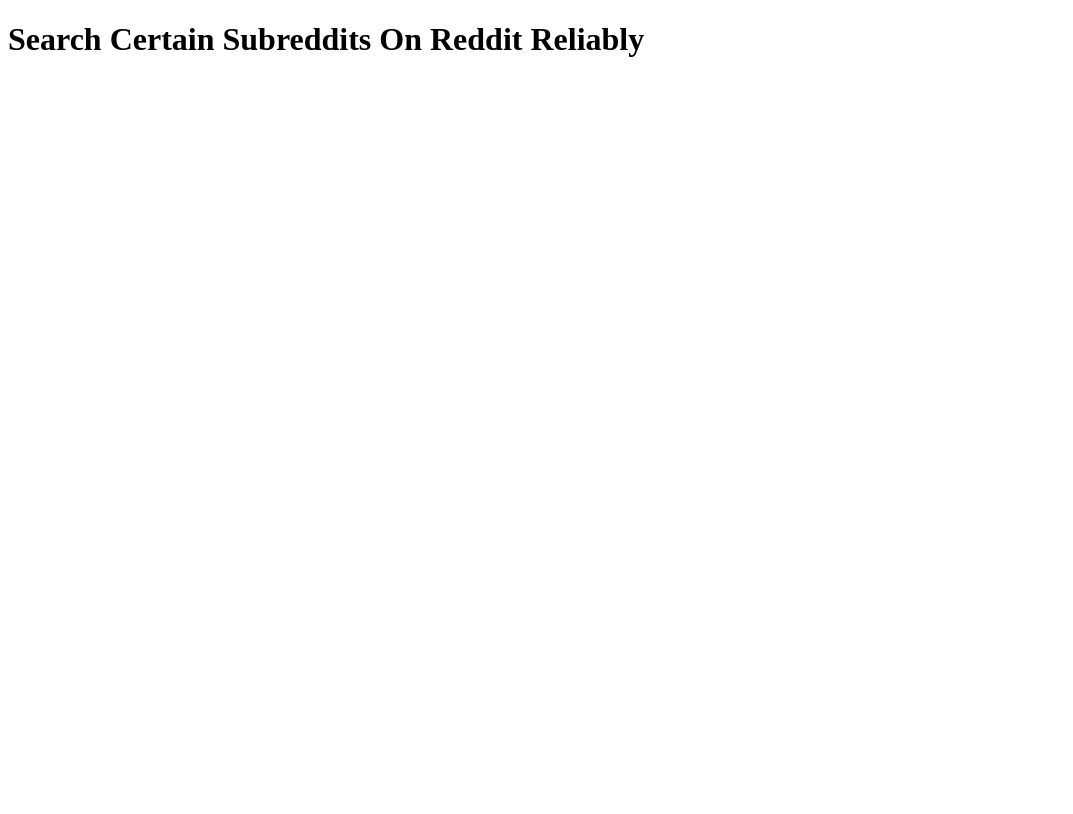
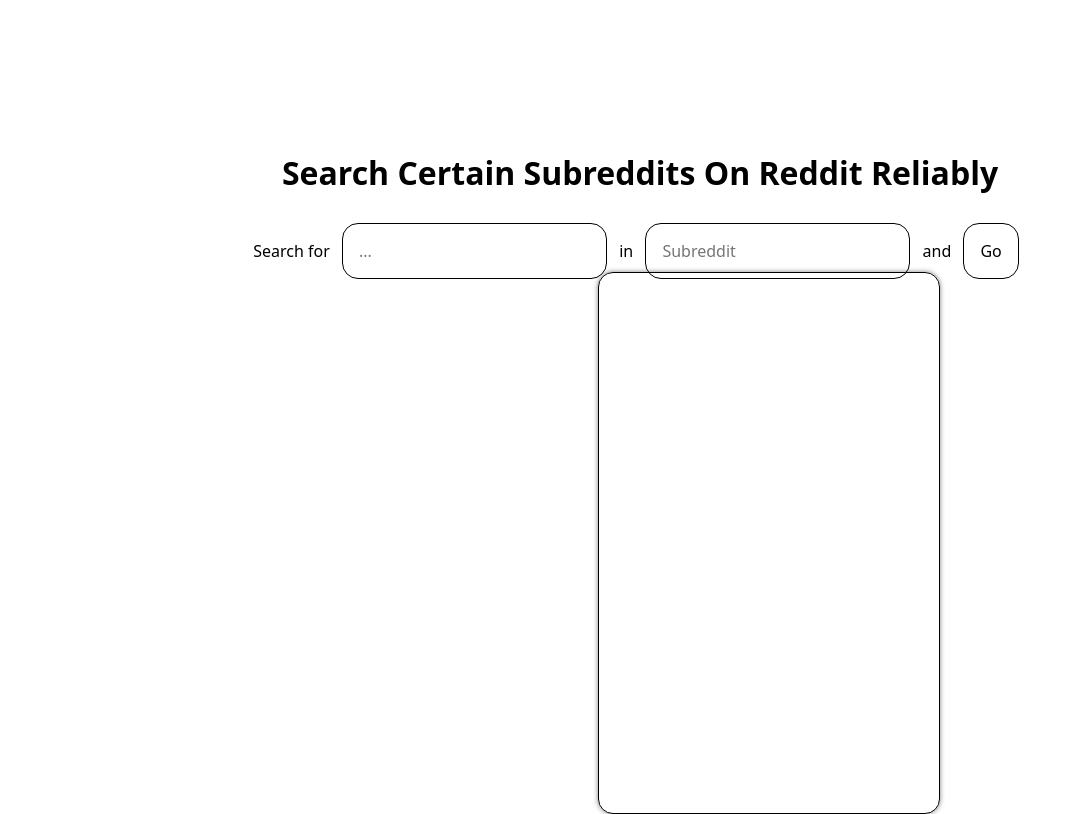
Before and after one commit to MostLeVert/scsrr, a plain HTML site: page index.html in a window 1280 px wide. Shown: the whole page, without its empty margins (0-1073 px from the left). Drawn offline with nearby package versions, Linux system fonts and the light colour scheme.

Commit message:
Rapid development

```diff
--- a/index.html
+++ b/index.html
@@ -5,10 +5,60 @@
     <meta name="viewport" content="width=device-width, initial-scale=1.0">
     <title>SCSRR</title>
 </head>
+<style>
+    * {
+        font-family: system-ui, -apple-system, BlinkMacSystemFont, 'Segoe UI', Roboto, Oxygen, Ubuntu, Cantarell, 'Open Sans', 'Helvetica Neue', sans-serif;
+    }
+    body {
+        display: flex;
+        flex-direction: column;
+        align-items: center;
+        justify-content: center;
+        height: 50vh;
+    }
+    input {
+        margin: 0.5rem;
+        padding: 1rem;
+        border: 1px solid black;
+        border-radius: 1rem;
+        font-size: 1rem;
+        color: black;
+        background: white;
+    }
+    #results {
+        position: absolute;
+        border: 1px solid black;
+        width: 300px;
+        height: 500px;
+        overflow: hidden;
+        border-radius: 15px;
+        padding: 20px;
+        left: 46.75%;
+        top: 34%;
+        box-shadow: 0px 0px 5px 0px rgba(0,0,0,0.5);
+    }
+    .result {
+        border: .5px solid black;
+        border-radius: 10px;
+        padding: 10px;
+        margin: 5px 0px 5px;
+    }
+</style>
 <body>
     <h1>Search Certain Subreddits On Reddit Reliably</h1>
     <main>
-
+        <form>
+            <label for="search">Search for </label>
+            <input type="text" id="search" name="search" placeholder="...">
+            <!-- <label for="subreddit">Subreddit:</label> -->
+            in
+            <input type="text" id="subreddit" name="subreddit" placeholder="Subreddit">
+            and
+            <input type="submit" value="Go">
+        </form>
+        <div id="results"></div>
     </main>
 </body>
+<script src="https://cdn.jsdelivr.net/npm/fuse.js/dist/fuse.js"></script>
+<script src="index.js"></script>
 </html>
--- /dev/null
+++ b/index.js
@@ -0,0 +1,21 @@
+const subredditInput = document.getElementById("subreddit");
+const results = document.getElementById("results");
+
+subredditInput.addEventListener("input", () => search(subredditInput.value));
+
+let subredditData;
+
+fetch('subreddits.txt')
+    .then(response => response.text())
+    .then(data => {
+        subredditData = data;
+    })
+    .catch(error => {
+        console.error('Error:', error);
+    });
+
+function search(searchQuery) {
+    const lines = subredditData.split('\n');
+    const matchingLines = lines.filter(line => line.includes(searchQuery));
+    results.innerHTML = matchingLines.slice(0, 10).map((line, index) => `<div id="line-${index}" class="result">${line}</div>`).join('');
+}
```
